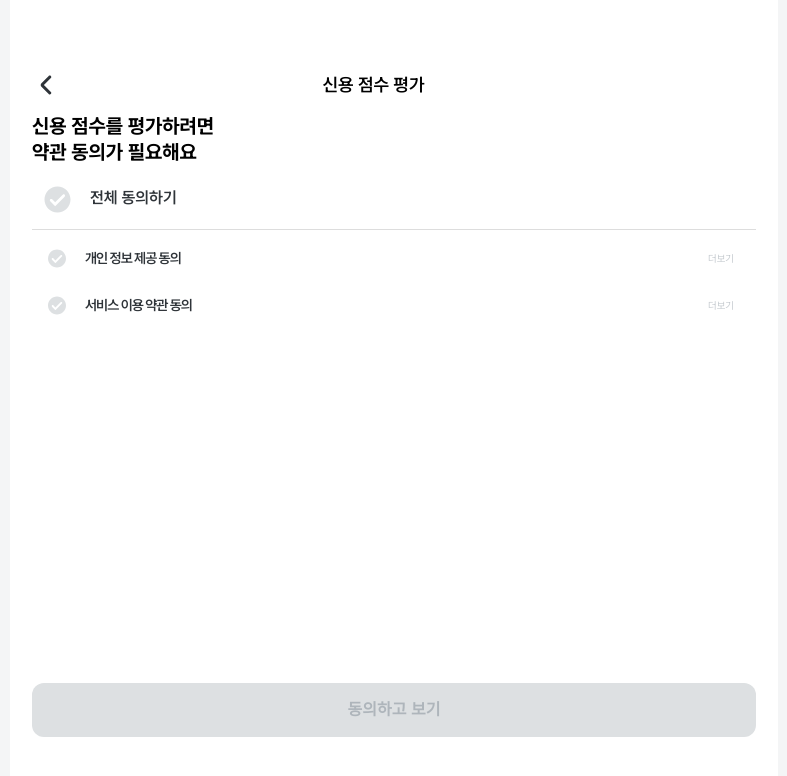
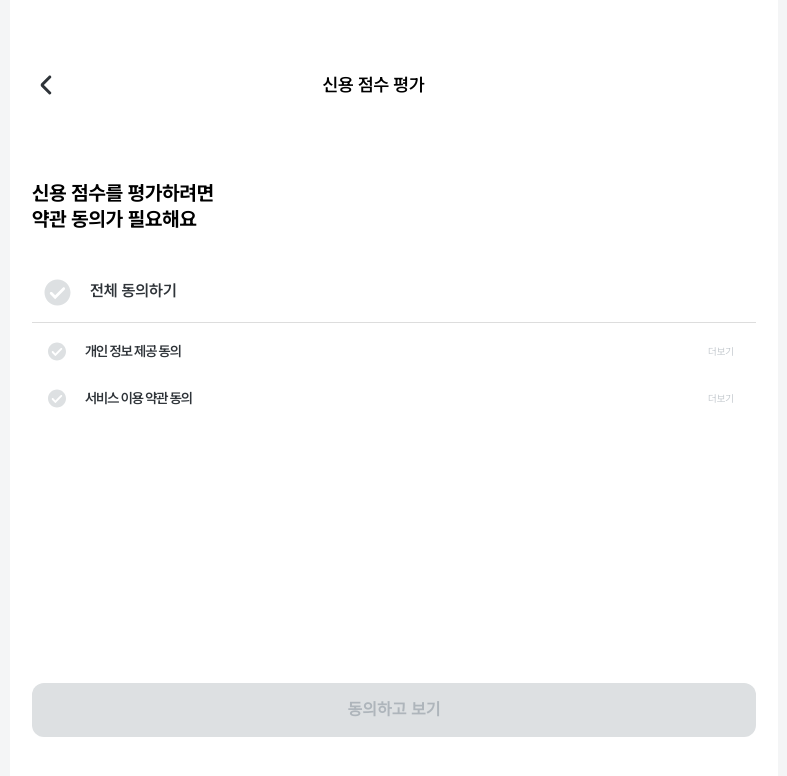
Before and after one commit to mjgwon24/flexrate-front, a Next.js app: page /credit-evaluation in a window 1280 px wide. Shown: the top 776 px of the page, without its empty margins (246-1033 px from the left). Built offline with nearby package versions, Linux system fonts and the light colour scheme.

Commit message:
style: TitleContainer 위치 조정

```diff
--- a/src/components/creditEvaluationStep/AgreementCredit.style.ts
+++ b/src/components/creditEvaluationStep/AgreementCredit.style.ts
@@ -9,7 +9,7 @@ export const Container = styled.div`
 `;
 export const TitleContainer = styled.div`
   width: 100%;
-  margin-top: 67px 0px 26px 0px;
+  margin: 67px 0px 26px 0px;
 `;
 
 export const CheckBoxContainer = styled.div`
```
